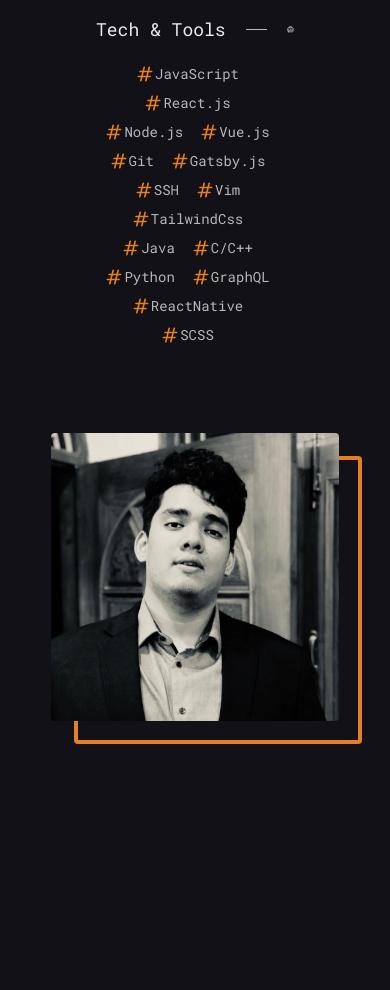
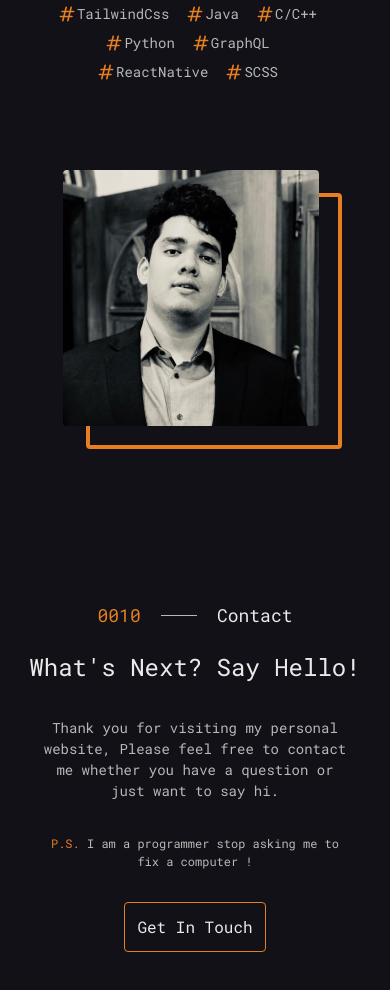
Before and after one commit to WarunSinX/react-warunsitex, a Gatsby site: page / in a window 390 px wide. Shown: the part 1480-2470 px from the top of the page. Before the commit the page ends 2289 px from the top, so only its background shows below. Built offline with nearby package versions, Linux system fonts and the light colour scheme; Gatsby itself is replaced by a stand-in of ours.

Commit message:
Make responsive

```diff
--- a/src/components/homies/about.js
+++ b/src/components/homies/about.js
@@ -11,12 +11,12 @@
     >
       <div className="flex items-center w-3/4 self-center lg:self-end lg:pr-12">
         <p className="text-accent text-lg">0001</p>
-        <div className="mx-5 border-t border-secondary-text w-full" />
+        <div className="mx-5 border-t border-secondary-text w-full hidden sm:block" />
         <svg
           fill="none"
           viewBox="0 0 24 24"
           stroke="currentColor"
-          className="w-32"
+          className="w-32 hidden sm:block"
         >
           <path
             strokeLinecap="round"
@@ -29,13 +29,17 @@
         <p className="ml-5 text-main-text flex-none text-lg">About Me</p>
       </div>
       <div className="flex w-full flex-col-reverse items-center lg:flex-row lg:justify-around lg:items-center">
-        <div className="flex-none mt-20 lg:mt-0 lg:ml-auto pb-10 lg:pb-0">
+        <div className="flex-none mt-20 lg:mt-0 lg:ml-auto pb-10 lg:pb-0 sm:mr-0 mr-2">
           <div className="relative">
-            <img className="rounded pro-size" src={proImg} alt="profileImage" />
-            <div className="ml-2 mt-2 border-4 border-accent pro-size pro-frame rounded" />
+            <img
+              className="rounded pro-sm sm:pro-size"
+              src={proImg}
+              alt="profileImage"
+            />
+            <div className="ml-2 mt-2 border-4 border-accent pro-sm sm:pro-size pro-frame rounded" />
           </div>
         </div>
-        <div className="text-center text-sm sm:text-base lg:text-left lg:w-a px-24 lg:px-16 ml-auto">
+        <div className="text-center text-sm sm:text-base lg:text-left lg:w-a px-12 lg:px-16 ml-auto">
           <p className="text-secondary-text mt-5">
             Hello again ! I am Warun, currently in my second year of{" "}
             <br className="hidden" />
@@ -46,8 +50,8 @@
           </p>
           <p className="text-secondary-text mt-5">
             I am very passionate about technologies and programming,
-            <br className="hidden" />
-            loved the intersection between code, business and design
+            <br className="hidden" /> loved the intersection between code,
+            business and design
             <br className="hidden" /> My goal is to build a magnificent Digital
             Product that
             <br className="hidden" />
@@ -61,7 +65,7 @@
                 fill="none"
                 viewBox="0 0 24 24"
                 stroke="currentColor"
-                className="w-16 sm:w-12"
+                className="w-20 sm:w-12"
               >
                 <path
                   strokeLinecap="round"
--- a/src/components/homies/contact.js
+++ b/src/components/homies/contact.js
@@ -6,23 +6,32 @@
       id="contact"
       className="min-h-screen flex justify-center items-center flex-col"
     >
-      <div className="flex items-center w-1/4" style={{ marginTop: "5.5rem" }}>
+      <div
+        className="flex items-center w-1/2 sm:w-1/3 md:w-1/4"
+        style={{ marginTop: "5.5rem" }}
+      >
         <p className="text-accent text-lg">0010</p>
         <div className="mx-5 border-t border-secondary-text w-full" />
         <p className="text-lg">Contact</p>
       </div>
-      <p className="mt-5 text-3xl">What's Next? Say Hello!</p>
-      <p className="text-center text-secondary-text my-12">
-        I hope the above information is useful to you, Please feel free to
-        <br /> contact me whether you have a question or just want to say hi
-        <br />
-        <span className="text-accent">P.S.</span> I am a programmer stop asking
-        me to fix a computer !
-      </p>
+      <p className="mt-5 sm:text-4xl text-2xl">What's Next? Say Hello!</p>
+      <div className="md:text-base text-sm sm:px-0 px-10 text-center text-secondary-text sm:my-12 my-8">
+        <p>
+          Thank you for visiting my personal website, Please feel free to
+          <br className="hidden sm:block" /> contact me whether you have a
+          question or just want to say hi.
+          <br />
+          <br />
+        </p>
+        <p className="mt-3 text-xs sm:text-sm">
+          <span className="text-accent">P.S.</span> I am a programmer stop
+          asking me to fix a computer !
+        </p>
+      </div>
       <p className="border border-accent p-3 rounded cursor-pointer">
         Get In Touch
       </p>
-      <p className="mb-10 mt-auto text-secondary-text text-center text-sm">
+      <p className="mb-10 mt-auto text-secondary-text text-center text-xs">
         <span className="text-xl">&copy;</span> 2020 All rights reserved.
         <br />
         Crafted with love and coffee by Warun S.
--- a/src/pages/index.js
+++ b/src/pages/index.js
@@ -12,7 +12,7 @@
     <SEO title="Home" />
     <Hero />
     <About />
-    {/* <Contact /> */}
+    <Contact />
   </Layout>
 )
 
--- a/src/styles/main.css
+++ b/src/styles/main.css
@@ -5,6 +5,14 @@
 @responsive {
   .w-a {
     width: 51%;
+  }
+  .pro-size {
+    height: 18rem;
+    width: 18rem;
+  }
+  .pro-sm {
+    height: 16rem;
+    width: 16rem;
   }
 }
 
@@ -33,8 +41,3 @@
   top: 15px;
   z-index: -1;
 }
-
-.pro-size {
-  height: 18rem;
-  width: 18rem;
-}
```
